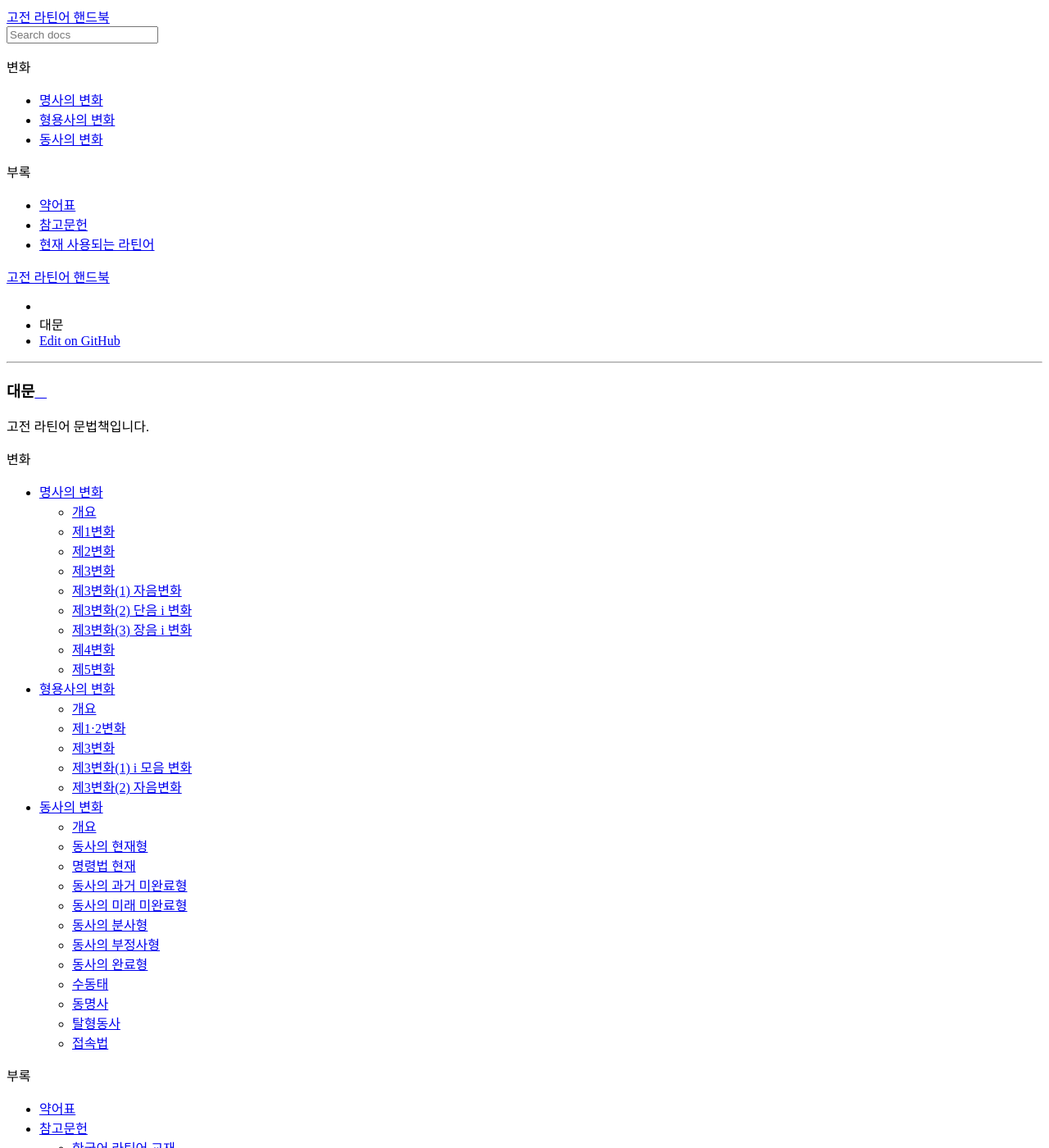
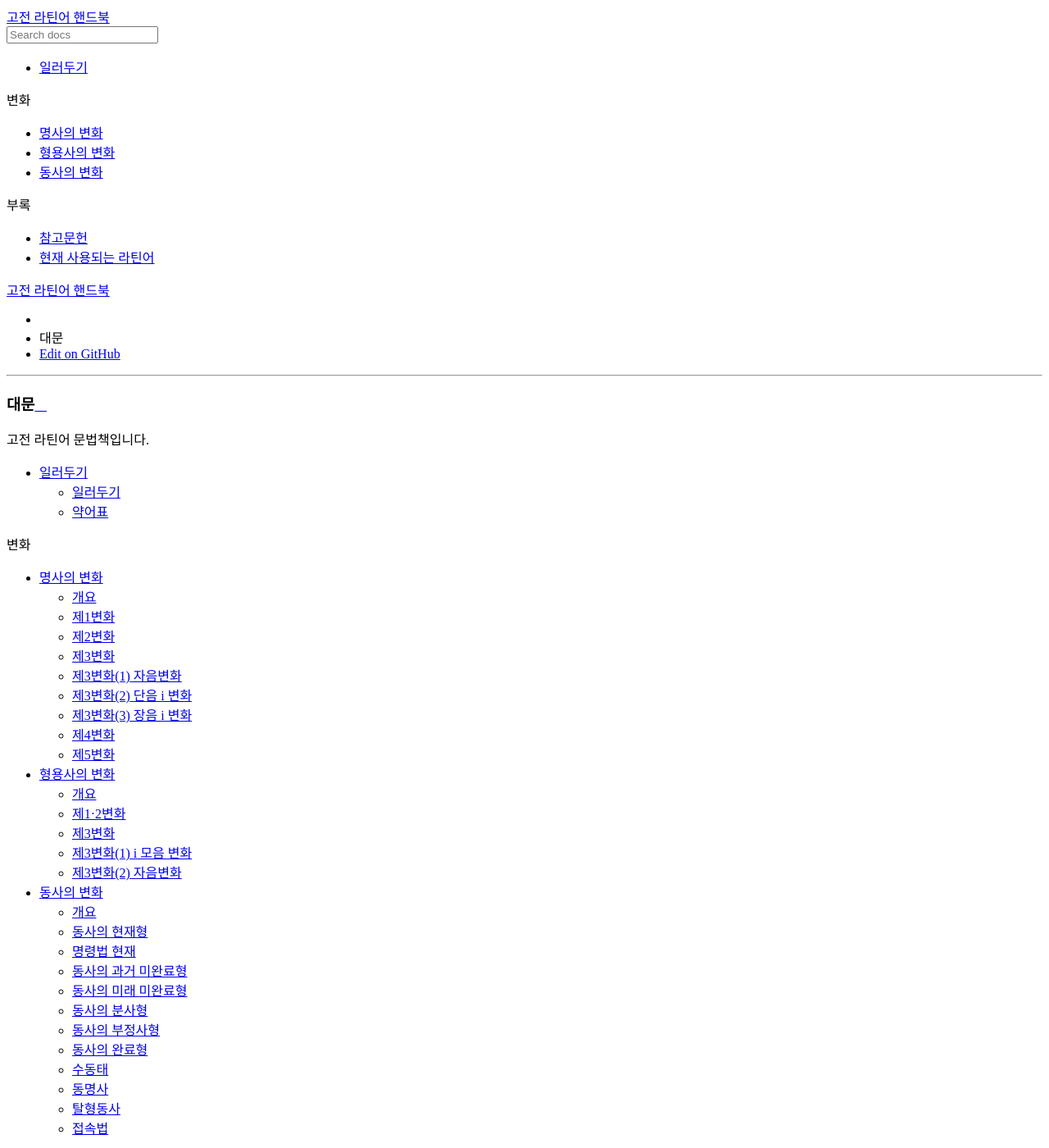
Before and after one commit to kabbala/grammatica_latina, a Sphinx documentation site: the page built from source/index.rst, in a window 1280 px wide and 1400 px high. Shown: the whole window at 82% size. Built offline with Sphinx 7.4.7 and the Read the Docs theme 2.0.0, drawn with Linux system fonts in a browser that asks for light colours.

Commit message:
일러두기 추가

```diff
--- a/source/index.rst
+++ b/source/index.rst
@@ -8,6 +8,10 @@
 
 고전 라틴어 문법책입니다.
 
+.. toctree::
+   :maxdepth: 2
+
+   remark/index
 
 .. toctree::
    :maxdepth: 2
@@ -22,7 +26,6 @@
    :maxdepth: 2
    :caption: 부록
 
-   abbreviatio
    reference
    viva
 
--- /dev/null
+++ b/source/remark/index.rst
@@ -0,0 +1,9 @@
+일러두기
+========
+
+.. toctree::
+  :maxdepth: 2
+  :titlesonly:
+
+  remark
+  abbreviatio
--- /dev/null
+++ b/source/remark/remark.rst
@@ -0,0 +1,5 @@
+일러두기
+========
+
+* 장모음에는 막대표시(macron)를 하였고, 단모음은 특별한 경우가 아니면 표시하지 않았습니다.
+* 일반 문장에는 모음의 장단 표시를 하지 않았습니다. 단, 어미를 설명할 때는 표시하였습니다.
```
Also changed, not shown: source/remark/abbreviatio.rst (renamed from source/abbreviatio.rst).
